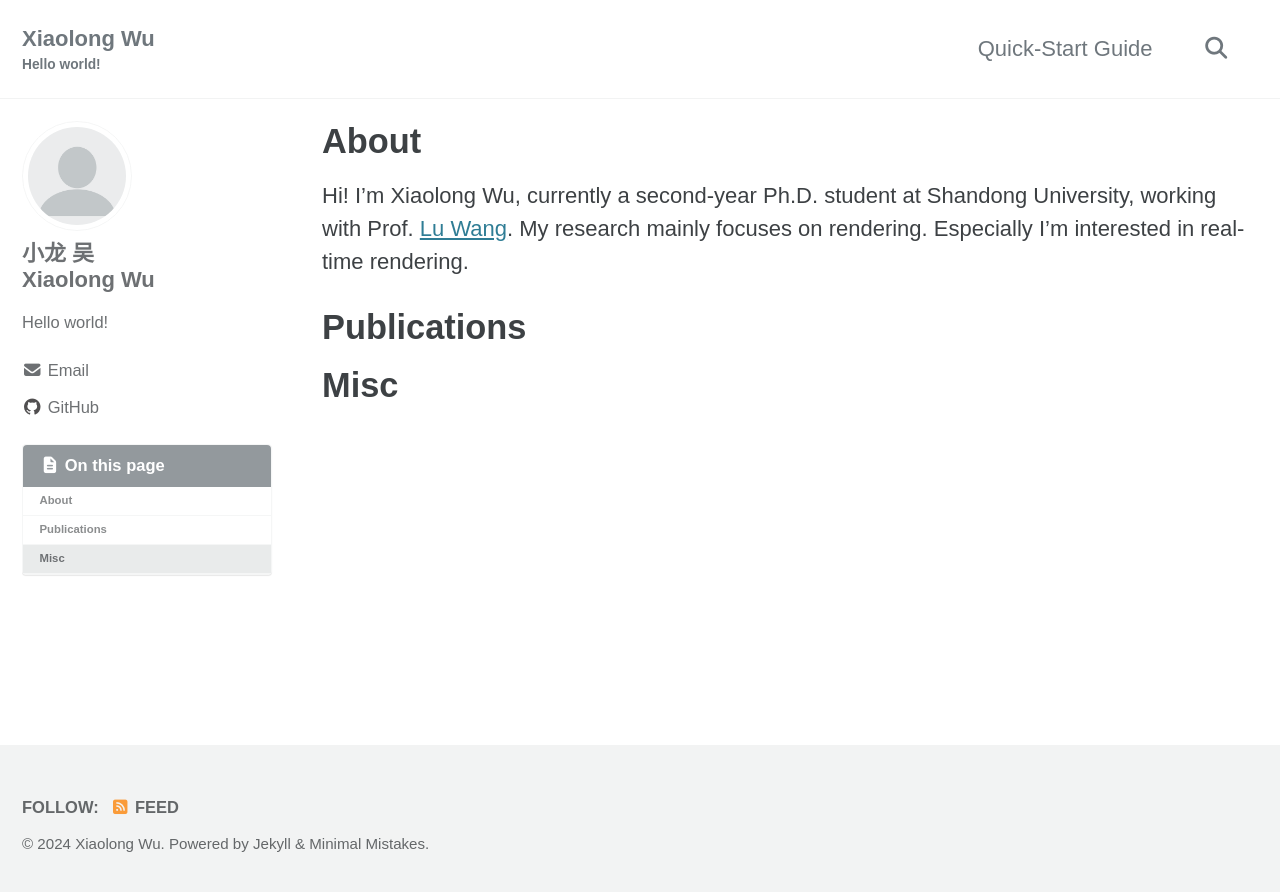
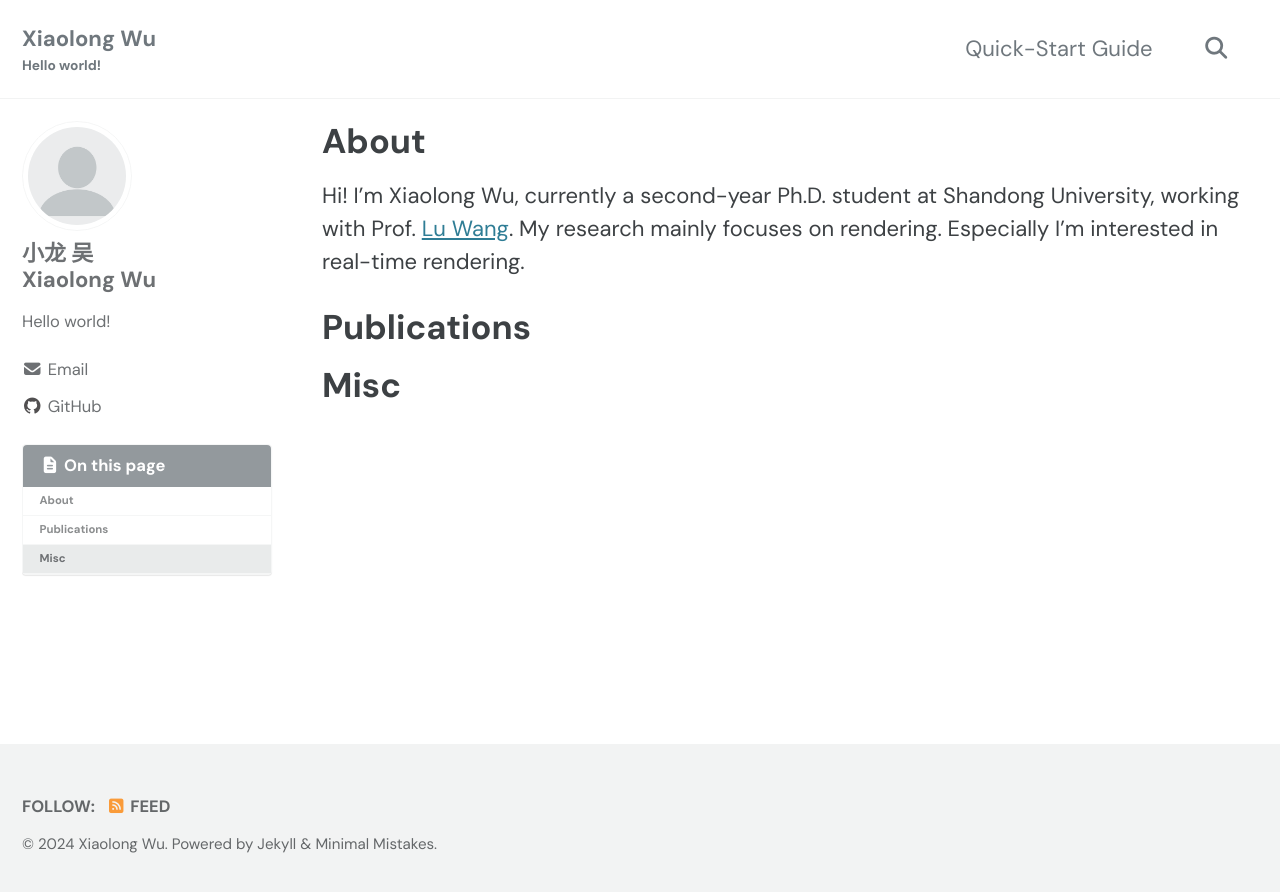
Before and after one commit to CuteLoong/CuteLoong.github.io, a Jekyll site: the page built from index.md, in a window 1280 px wide. Shown: the top 892 px of the page. Built offline with Jekyll 4.4.1, drawn with Linux system fonts in a browser that asks for light colours; cached includes are drawn as plain includes; our own code applies the rules of GitHub Pages for plain Markdown files.

Commit message:
update font

```diff
--- a/_includes/head/custom.html
+++ b/_includes/head/custom.html
@@ -1,5 +1,8 @@
 <!-- start custom head snippets -->
 
+<link rel="preconnect" href="https://fonts.googleapis.com">
+<link rel="preconnect" href="https://fonts.gstatic.com" crossorigin>
+<link href="https://fonts.googleapis.com/css2?family=DM+Sans:ital,opsz,wght@0,9..40,100..1000;1,9..40,100..1000&display=swap" rel="stylesheet">
 
 <!-- insert favicons. use https://realfavicongenerator.net/ -->
 
--- a/_sass/minimal-mistakes/_variables.scss
+++ b/_sass/minimal-mistakes/_variables.scss
@@ -14,7 +14,8 @@ $indent-var: 1.3em !default;
 
 /* system typefaces */
 $serif: "DM Sans", Georgia, Times, serif !default;
-$sans-serif: "DM Sans", sans-serif !default;
+$sans-serif: "DM Sans", -apple-system, BlinkMacSystemFont, "Roboto", "Segoe UI",
+   "Helvetica Neue", "Lucida Grande", Arial, sans-serif !default;
 $monospace: Monaco, Consolas, "Lucida Console", monospace !default;
 
 /* sans serif typefaces */
```
